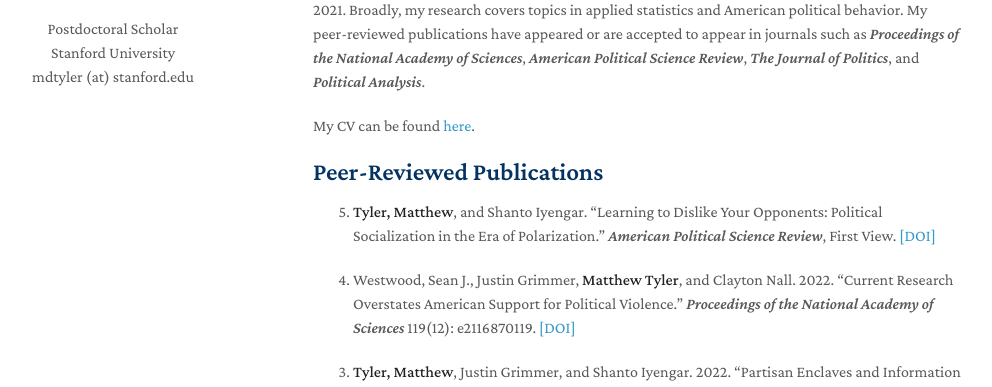
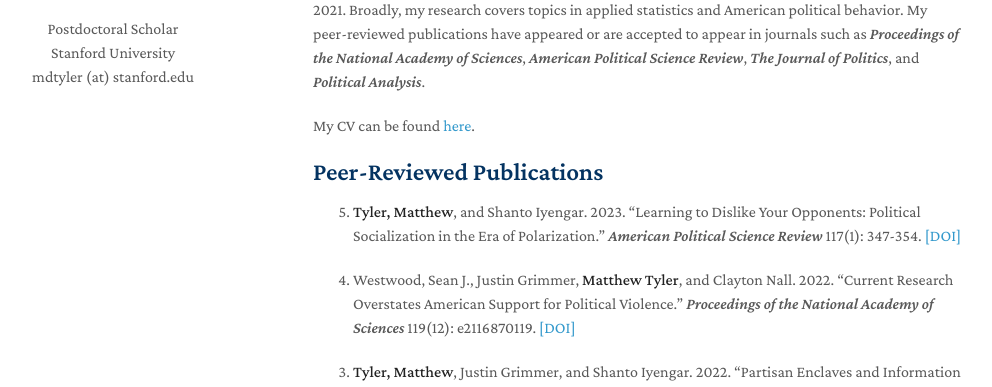
Before and after one commit to matthewtyler/matthewtyler.github.io, a Jekyll site: the page built from index.md, in a window 1280 px wide and 1252 px high. Shown: the part 207-594 px from the top of the window, without its empty margins (157-1149 px from the left). Built offline with Jekyll 4.4.1, drawn with Linux system fonts in a browser that asks for light colours; nearby versions of some CDN libraries; a style sheet for code colours, icons or effects is not loaded; our own code applies the rules of GitHub Pages for plain Markdown files.

Commit message:
Update index.md

```diff
--- a/index.md
+++ b/index.md
@@ -12,7 +12,7 @@
 
 {: reversed="reversed"}
 
-5. **Tyler, Matthew**, and Shanto Iyengar. "Learning to Dislike Your Opponents: Political Socialization in the Era of Polarization." *American Political Science Review*, First View. [[DOI]](https://doi.org/10.1017/S000305542200048X)
+5. **Tyler, Matthew**, and Shanto Iyengar. 2023. "Learning to Dislike Your Opponents: Political Socialization in the Era of Polarization." *American Political Science Review* 117(1): 347-354. [[DOI]](https://doi.org/10.1017/S000305542200048X)
 
 4. Westwood, Sean J., Justin Grimmer, **Matthew Tyler**, and Clayton Nall. 2022. "Current Research Overstates American Support for Political Violence." *Proceedings of the National Academy of Sciences* 119(12): e2116870119. [[DOI]](https://doi.org/10.1073/pnas.2116870119)
 
```
